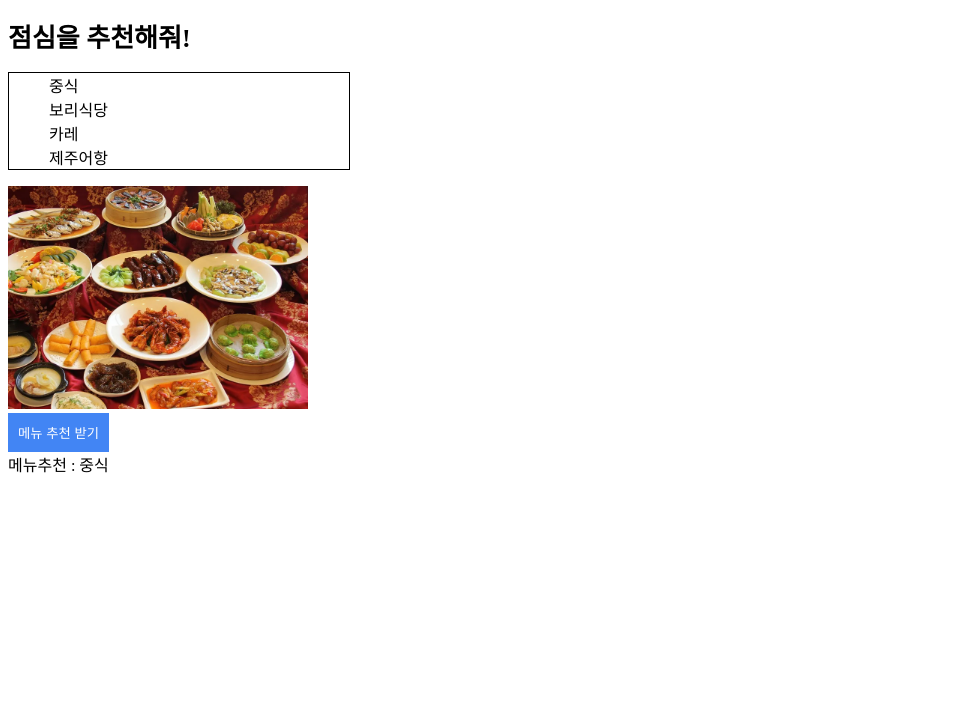
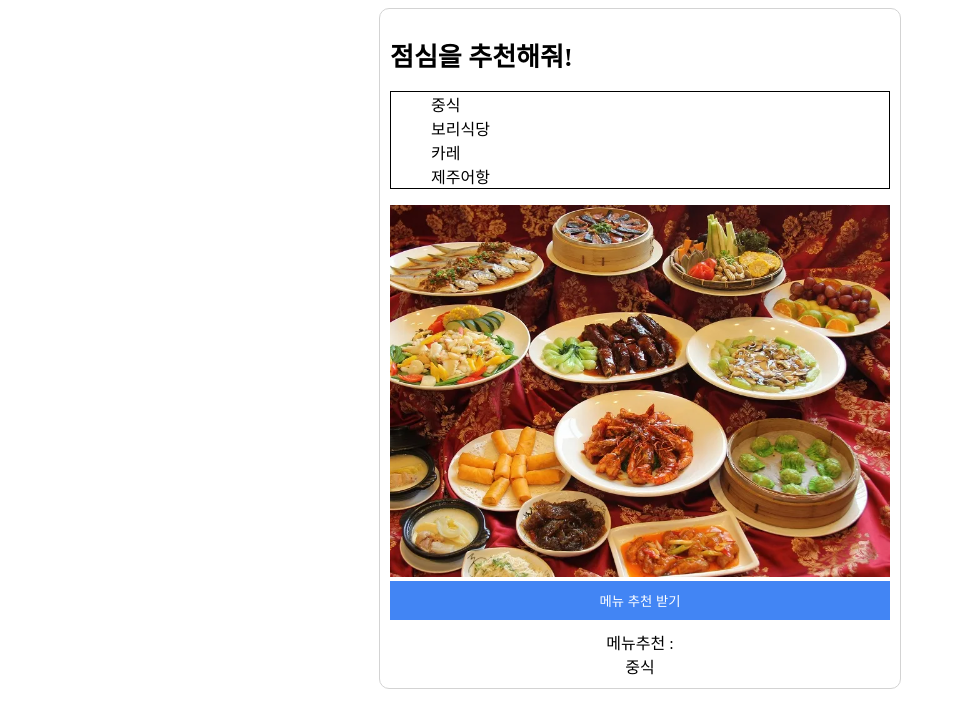
Before and after one commit to tztx2004/front-end-essential, a plain HTML site: page index.html in a window 1280 px wide. Shown: the whole page, without its empty margins (0-956 px from the left). Drawn offline with Linux system fonts and the light colour scheme.

Commit message:
2-2: 과제 1

```diff
--- a/index.html
+++ b/index.html
@@ -9,24 +9,26 @@
   </head>
 
   <body>
+    <main>
       <h1>점심을 추천해줘!</h1>
-
       <ul>
         <li>중식</li>
         <li>보리식당</li>
         <li>카레</li>
         <li>제주어항</li>
       </ul>
-
       <!-- img 태그와 br태그는 가운데 내용이 없는 태그입니다. -->
-    <img src="./images/중식.jpg" alt="중식사진" style="width: 300px" />
+      <img src="./images/중식.jpg" alt="중식사진" style="width: 100%" />
       <br />
 
+      <div class="buttonWrap">
         <button class="button">메뉴 추천 받기</button>
 
-    <div>
+        <div class="contentsWrap">
           <span>메뉴추천 :</span>
           <span>중식</span>
         </div>
+      </div>
+    </main>
   </body>
 </html>
--- a/styles.css
+++ b/styles.css
@@ -2,12 +2,14 @@
 
 h1 {
   font-size: 26px;
+  width: 100%;
 }
 
 ul {
   list-style: none;
   border: 1px solid black;
-  width: 300px;
+  width: 100%;
+  box-sizing: border-box;
 }
 
 .button {
@@ -16,3 +18,28 @@ ul {
   border: none;
   color: #fff;
 }
+
+main {
+  margin: 0 auto;
+  width: 500px;
+
+  border: 1px solid lightgray;
+  border-radius: 10px;
+  padding: 10px;
+}
+
+.buttonWrap {
+  margin: 0 auto;
+  width: 100%;
+
+  display: flex;
+  justify-content: center;
+  flex-direction: column;
+  gap: 10px;
+}
+
+.contentsWrap {
+  display: flex;
+  flex-direction: column;
+  align-items: center;
+}
```
Lines whose indentation alone changed are shown as unchanged.
